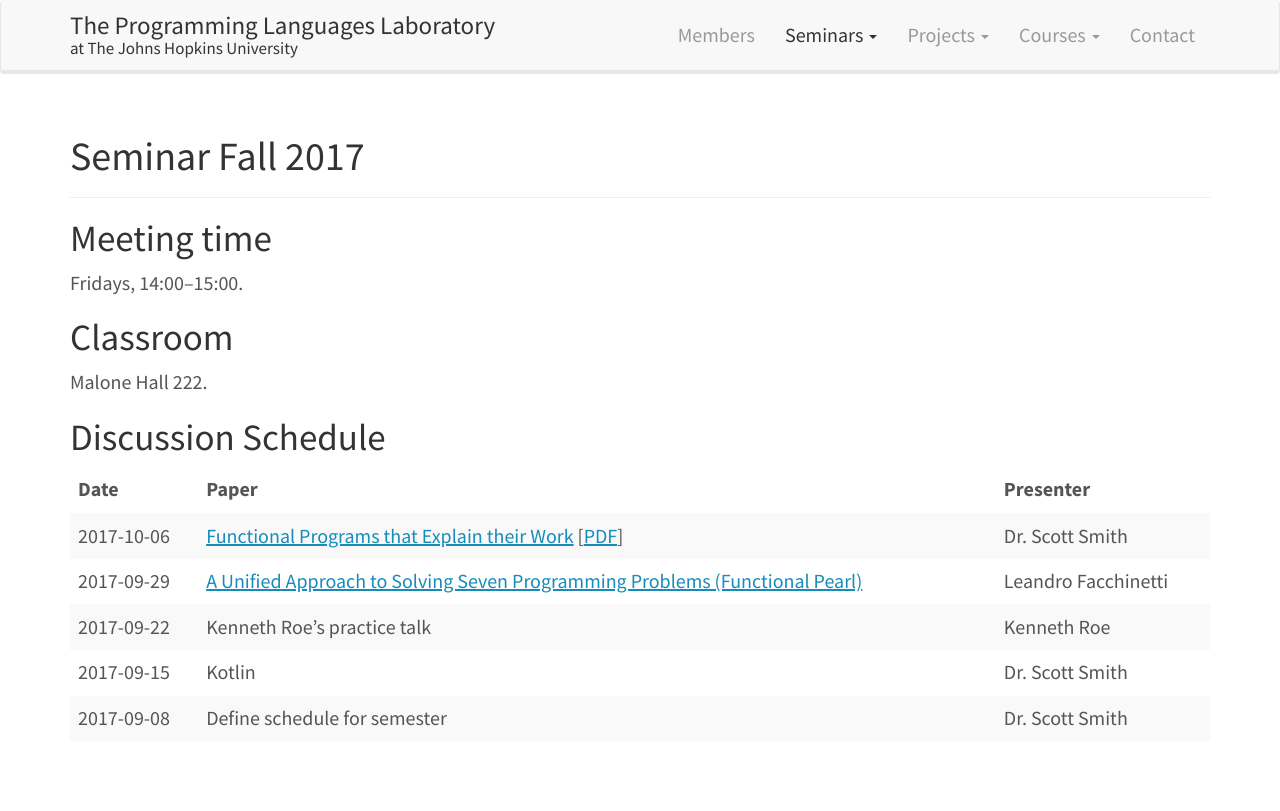
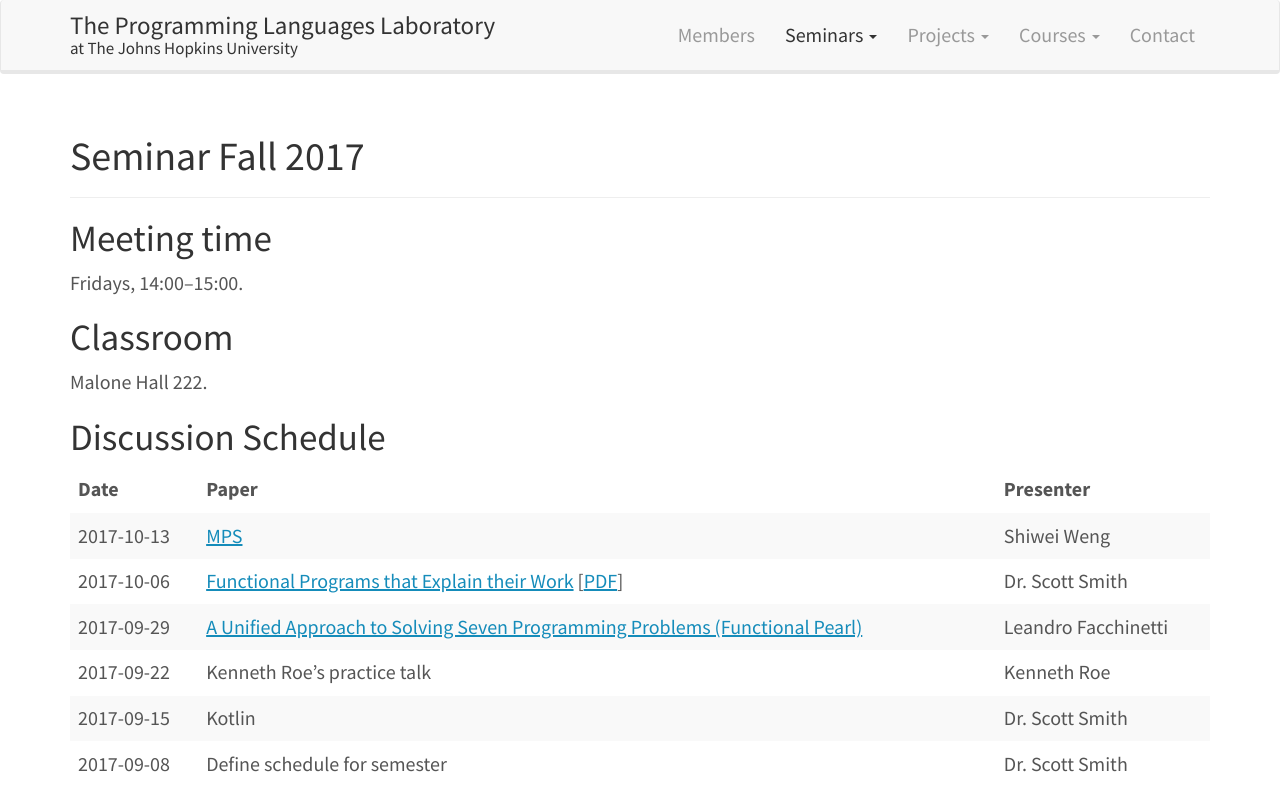
Before and after one commit to JHU-PL-Lab/www-pl-lab, a Jekyll site: the page built from seminars/fall-2017.md, in a window 1280 px wide. Shown: the top 811 px of the page. Built offline with Jekyll 4.4.1, drawn with Linux system fonts in a browser that asks for light colours.

Commit message:
Add 2017-10-13 seminar

```diff
--- a/seminars/fall-2017.md
+++ b/seminars/fall-2017.md
@@ -18,7 +18,8 @@ Discussion Schedule
 
 |       Date | Paper                                                                                                                                                                                                                                     | Presenter                                               |
 |------------+-------------------------------------------------------------------------------------------------------------------------------------------------------------------------------------------------------------------------------------------+---------------------------------------------------------|
-| 2017-10-06 | [Functional Programs that Explain their Work](https://dl.acm.org/citation.cfm?id=2364579)  [[PDF](https://www.cs.bham.ac.uk/~pbl/papers/functionalexplain.pdf)]                                                                           | Dr. Scott Smith                                         |
+| 2017-10-13 | [MPS](https://www.jetbrains.com/mps/)                                                                                                                                                                                                     | Shiwei Weng                                             |
+| 2017-10-06 | [Functional Programs that Explain their Work](https://dl.acm.org/citation.cfm?id=2364579) [[PDF](https://www.cs.bham.ac.uk/~pbl/papers/functionalexplain.pdf)]                                                                            | Dr. Scott Smith                                         |
 | 2017-09-29 | [A Unified Approach to Solving Seven Programming Problems (Functional Pearl)](https://dl.acm.org/citation.cfm?id=3110252)                                                                                                                 | Leandro Facchinetti                                     |
 | 2017-09-22 | Kenneth Roe’s practice talk                                                                                                                                                                                                               | Kenneth Roe                                             |
 | 2017-09-15 | Kotlin                                                                                                                                                                                                                                    | Dr. Scott Smith                                         |
```
